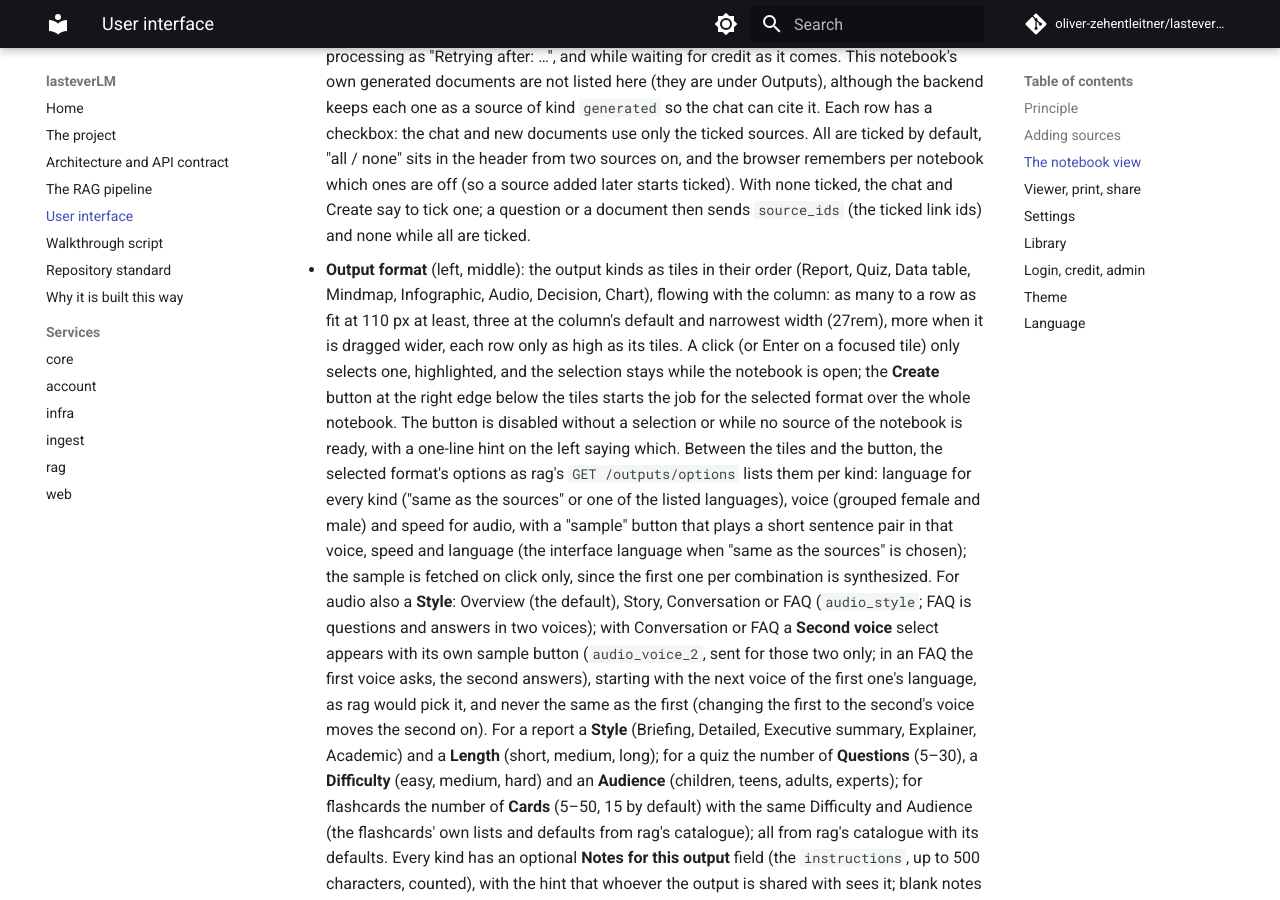
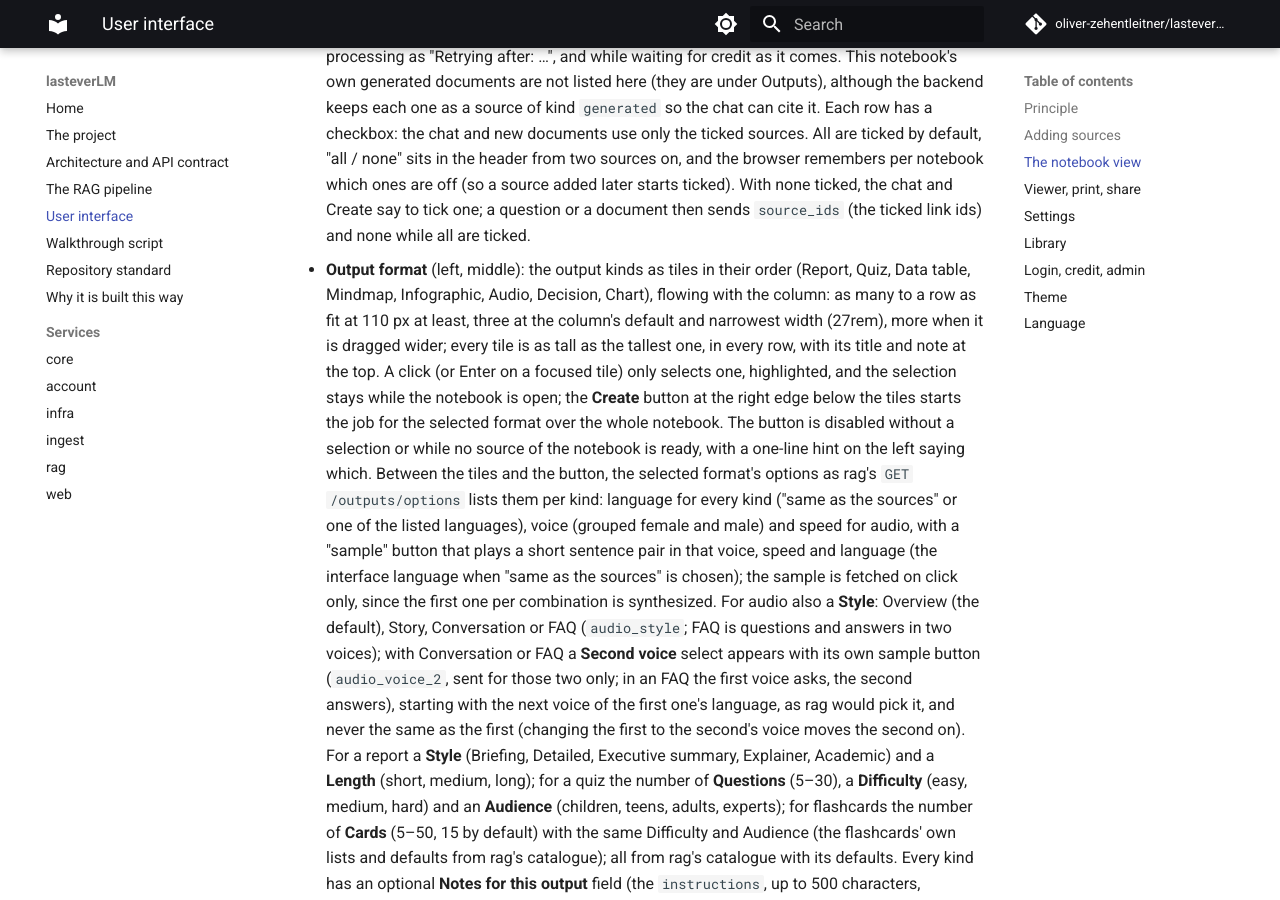
Before and after one commit to oliver-zehentleitner-aigent/lasteverLM, an MkDocs documentation site: the page built from docs/ui.md, in a window 1280 px wide and 900 px high, scrolled down 2796 px. Built offline with MkDocs 1.6.1 and Material for MkDocs 9.7.7, drawn with Linux system fonts in a browser that asks for light colours; comment, search, counter and statistics services are not loaded.

Commit message:
web: output format tiles all as tall as the tallest again, content at the top

```diff
--- a/docs/ui.md
+++ b/docs/ui.md
@@ -159,8 +159,8 @@
   order (Report, Quiz, Data table, Mindmap, Infographic, Audio,
   Decision, Chart), flowing with the column: as many to a row as fit at
   110 px at least, three at the column's default and narrowest width
-  (27rem), more when it is dragged wider, each row only as high as its
-  tiles. A click
+  (27rem), more when it is dragged wider; every tile is as tall as the
+  tallest one, in every row, with its title and note at the top. A click
   (or Enter on a focused tile) only selects one, highlighted, and the
   selection stays while the notebook is open; the **Create** button
   at the right edge below the tiles starts the job for the selected
--- a/web/src/styles.css
+++ b/web/src/styles.css
@@ -221,7 +221,9 @@
 /* The output formats are always three tiles to a row, of a fixed width: 3 * 8rem +
    2 * 0.5rem gap + 2 * 1rem padding = 27rem, the middle column's default
    and minimum width (LEFT_WIDTH in lib/layout.ts, kept equal by a test). */
-.tiles .tile-grid { grid-template-columns: repeat(auto-fill, minmax(110px, 1fr)); align-items: start; }
+/* every tile as tall as the tallest, in every row; title and note at the top */
+.tiles .tile-grid { grid-template-columns: repeat(auto-fill, minmax(110px, 1fr)); grid-auto-rows: 1fr; }
+.tiles .tile { justify-content: flex-start; }
 .tile { display: flex; flex-direction: column; align-items: flex-start; gap: 0.15rem; text-align: left; white-space: normal; background: var(--panel); color: var(--fg); border: 1px solid var(--line); padding: 0.6rem; }
 .tile:not(:disabled):hover { border-color: var(--accent); background: var(--accent-soft); }
 
```
Also changed, not shown: web/CHANGELOG.md (+4 -0 lines), 1 other file.
